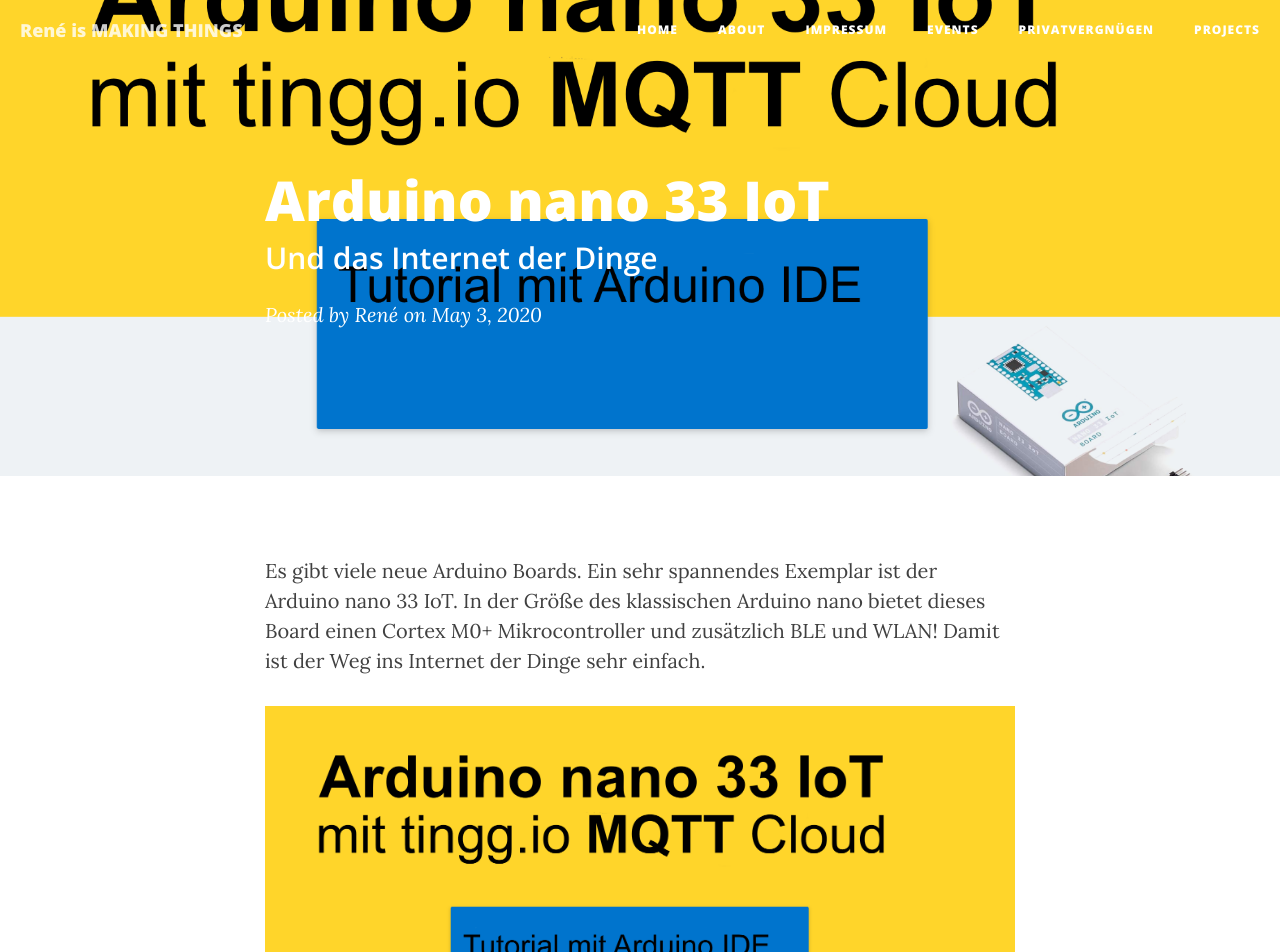
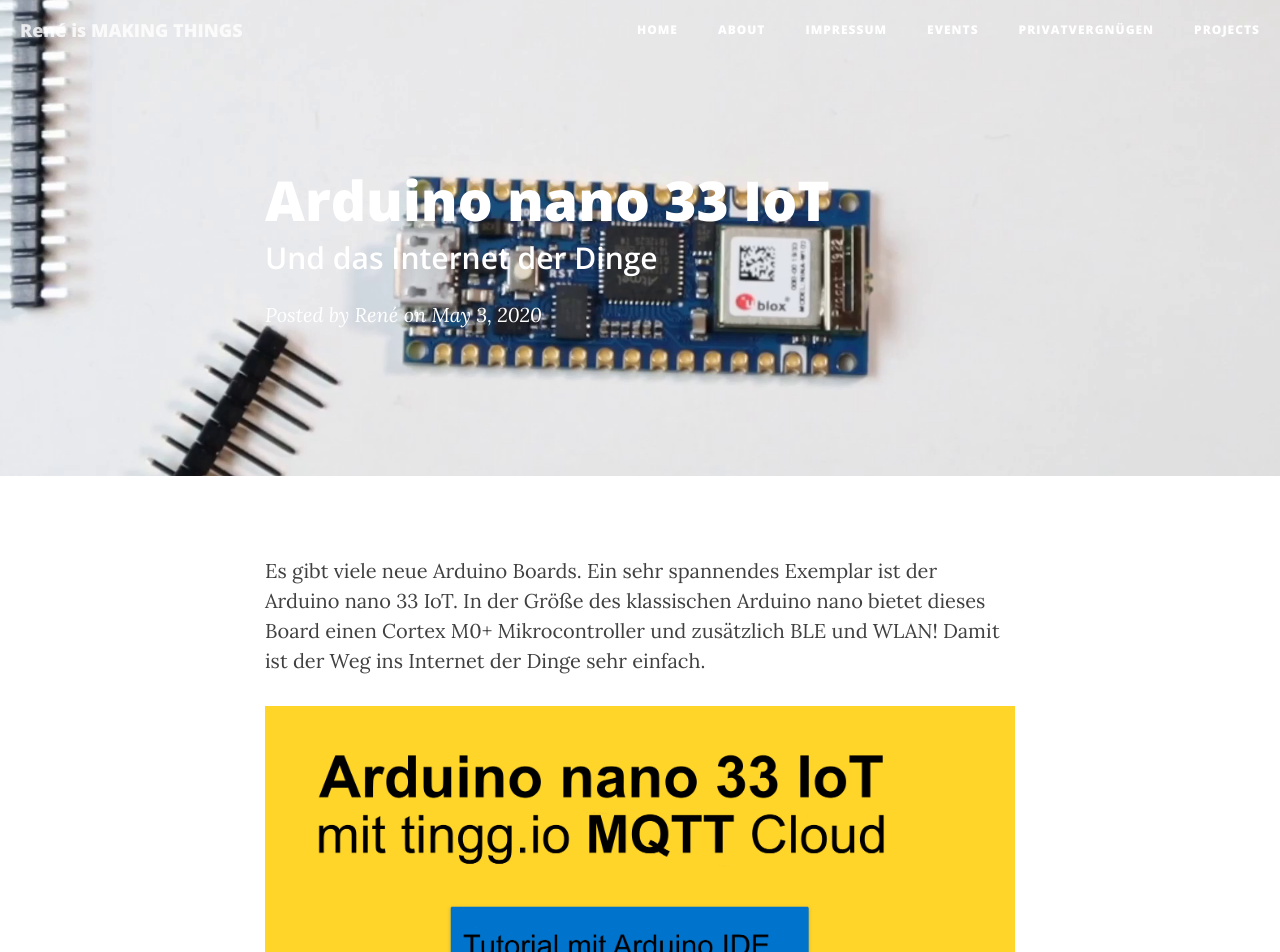
Before and after one commit to renebohne/renebohne.github.io, a Jekyll site: the page built from _posts/2020-05-03-nano33iot.markdown, in a window 1280 px wide. Shown: the top 952 px of the page. Built offline with Jekyll 4.4.1, drawn with Linux system fonts in a browser that asks for light colours; nearby versions of some CDN libraries.

Commit message:
post hero

```diff
--- a/_posts/2020-05-03-nano33iot.markdown
+++ b/_posts/2020-05-03-nano33iot.markdown
@@ -4,7 +4,7 @@
 subtitle:   "Und das Internet der Dinge "
 date:       2020-05-03 08:00:00
 author:     "René"
-header-img: "img/tingg_youtube_nano33LED.png"
+header-img: "img/nano33iot.png"
 tags: youtube
 ---
 Es gibt viele neue Arduino Boards. Ein sehr spannendes Exemplar ist der Arduino nano 33 IoT. In der Größe des klassischen Arduino nano bietet dieses Board einen Cortex M0+ Mikrocontroller und zusätzlich BLE und WLAN! Damit ist der Weg ins Internet der Dinge sehr einfach.
```
Also changed, not shown: img/nano33iot.png (added).
